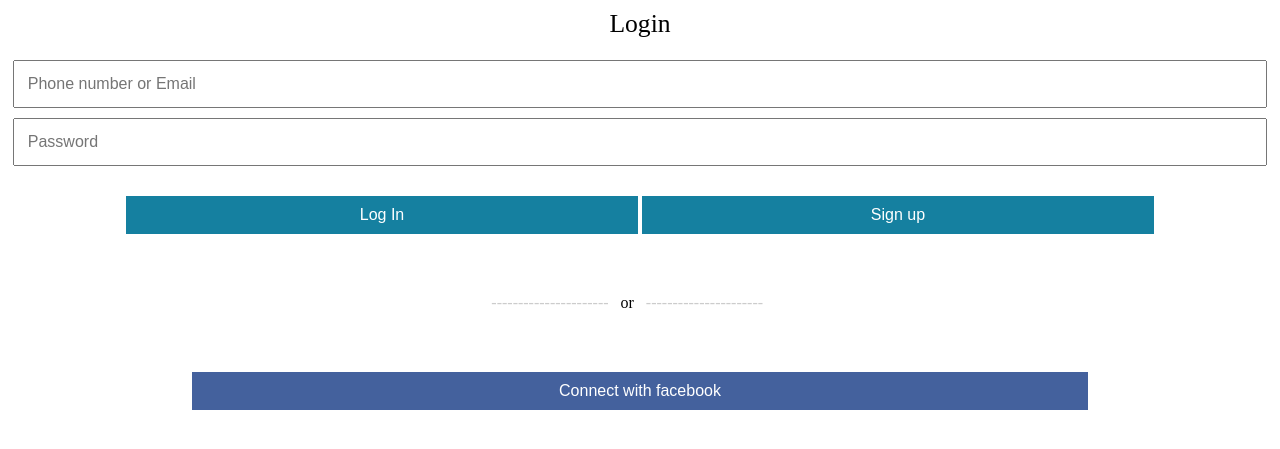
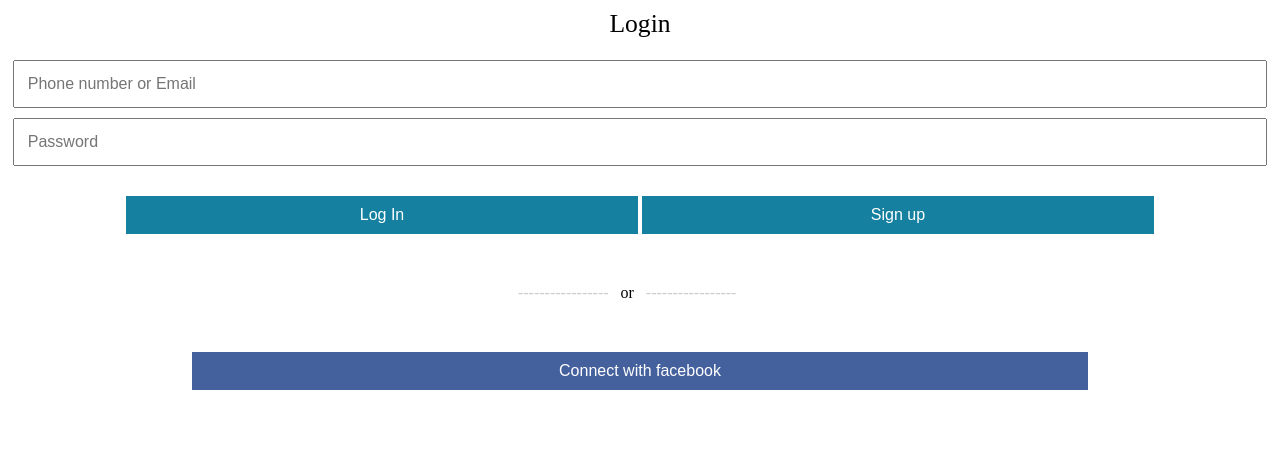
Before and after one commit to tarun29061990/sample_mob_app, a plain HTML site: page index.html in a window 1280 px wide. Shown: the part 69-518 px from the top of the page. Drawn offline with Linux system fonts and the light colour scheme.

Commit message:
changed some css

```diff
--- a/index.css
+++ b/index.css
@@ -36,18 +36,18 @@ input[type="text"],input[type="password"]{
 }
 
 .line-sideways::before{
-	content:"----------------------";
+	content:"-----------------";
 	color:#ccc;
 	margin-right: 12px;
 }
 
 .line-sideways::after{
-	content:"----------------------";
+	content:"-----------------";
 	color: #ccc;
 	margin-left: 12px;
 }
 .line{
-	margin:60px 0;
+	margin:50px 0;
 	width:98%;
 }
 
```
